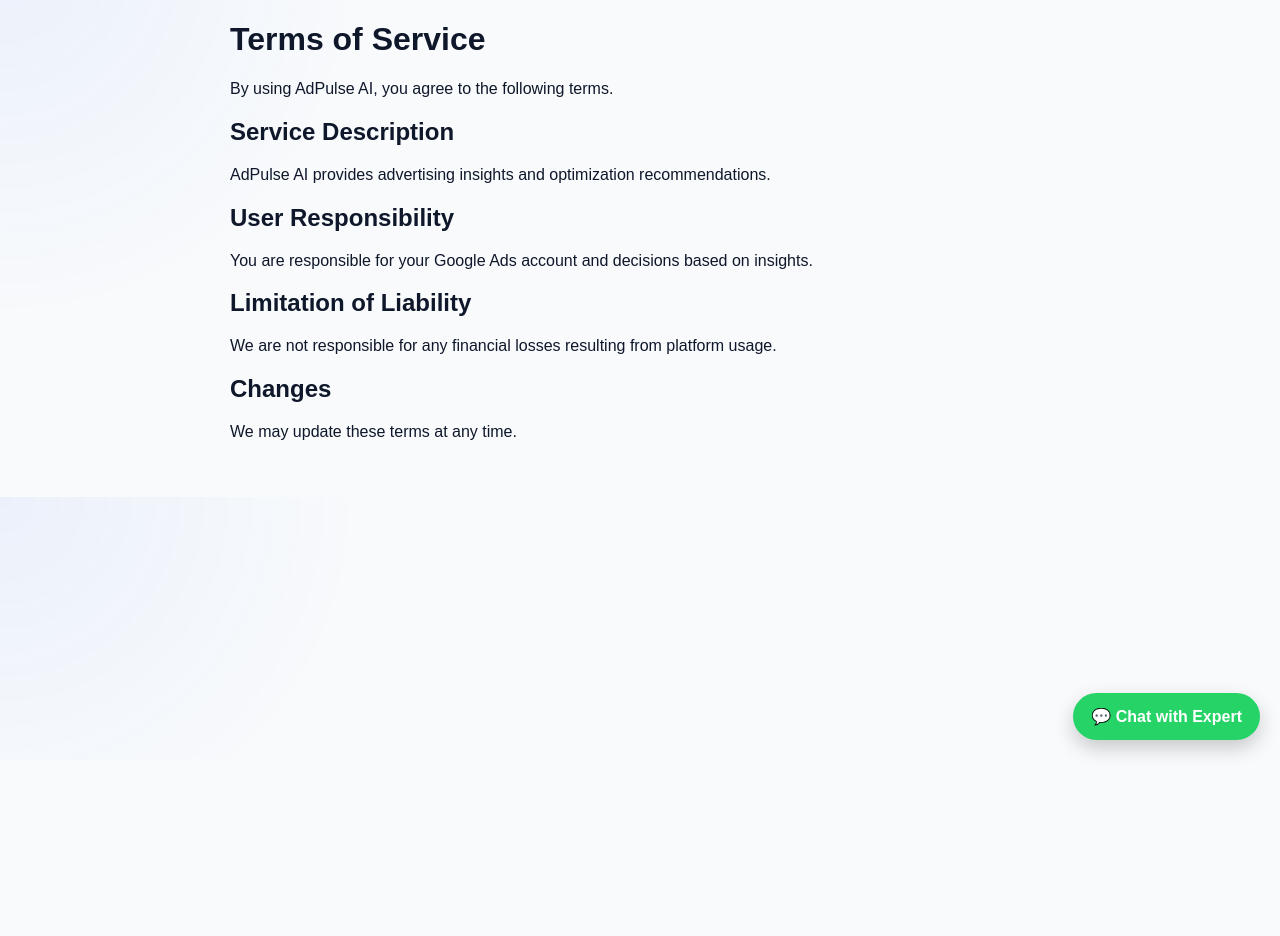
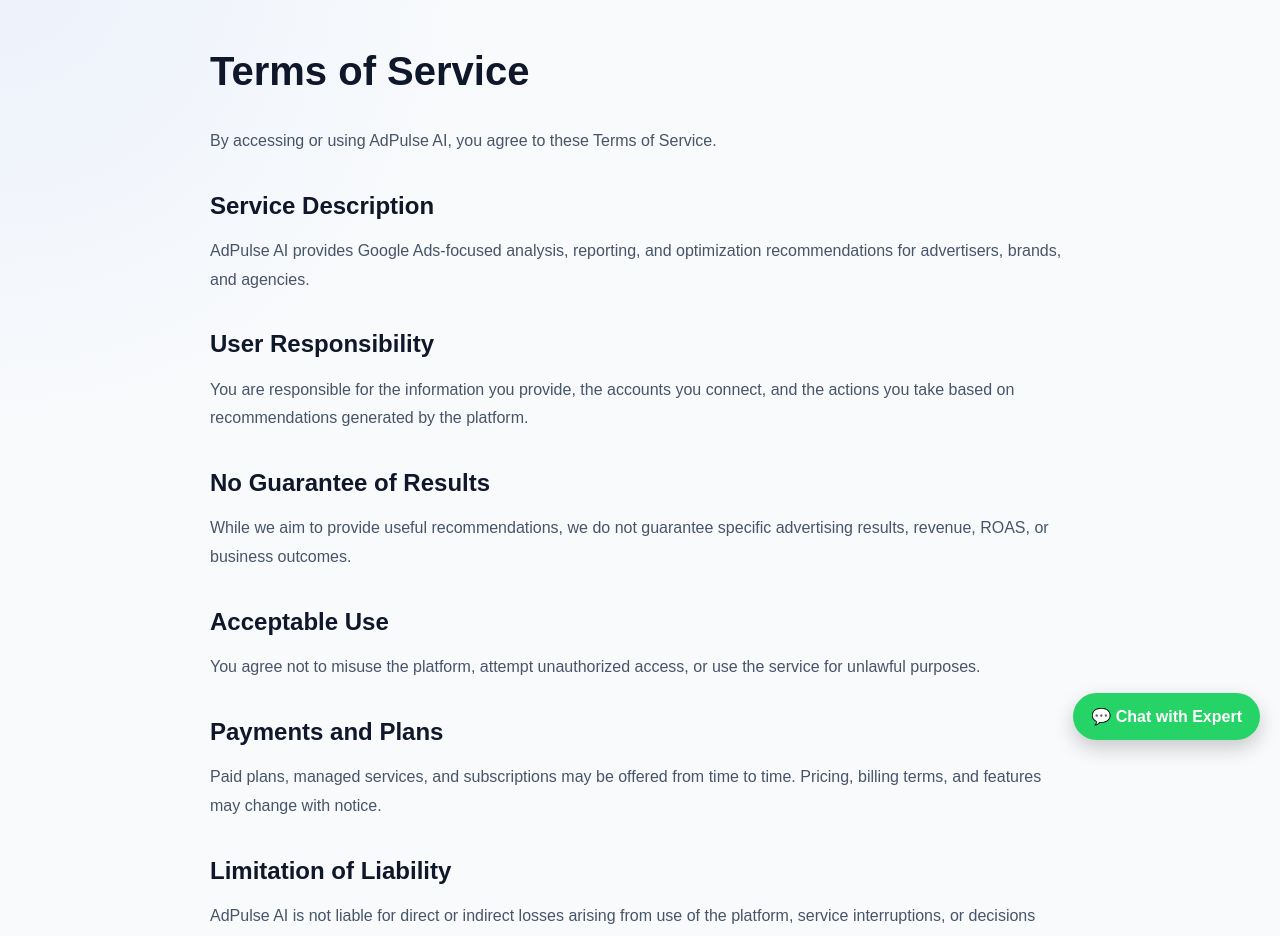
Before and after one commit to srinivarmab/adpulse-web, a Next.js app: page /terms in a window 1280 px wide. Shown: the part 40-976 px from the top of the page. Before the commit the page ends 800 px from the top, so only its background shows below. Built offline with nearby package versions, Linux system fonts and the light colour scheme.

Commit message:
Update page.js

```diff
--- a/app/terms/page.js
+++ b/app/terms/page.js
@@ -1,31 +1,83 @@
-export default function Terms() {
+export default function TermsPage() {
   return (
-    <div style={{ padding: "40px", maxWidth: "900px", margin: "0 auto" }}>
-      <h1>Terms of Service</h1>
-
-      <p>
-        By using AdPulse AI, you agree to the following terms.
+    <div style={wrap}>
+      <h1 style={h1}>Terms of Service</h1>
+      <p style={p}>
+        By accessing or using AdPulse AI, you agree to these Terms of Service.
       </p>
 
-      <h2>Service Description</h2>
-      <p>
-        AdPulse AI provides advertising insights and optimization recommendations.
+      <h2 style={h2}>Service Description</h2>
+      <p style={p}>
+        AdPulse AI provides Google Ads-focused analysis, reporting, and
+        optimization recommendations for advertisers, brands, and agencies.
       </p>
 
-      <h2>User Responsibility</h2>
-      <p>
-        You are responsible for your Google Ads account and decisions based on insights.
+      <h2 style={h2}>User Responsibility</h2>
+      <p style={p}>
+        You are responsible for the information you provide, the accounts you
+        connect, and the actions you take based on recommendations generated by
+        the platform.
       </p>
 
-      <h2>Limitation of Liability</h2>
-      <p>
-        We are not responsible for any financial losses resulting from platform usage.
+      <h2 style={h2}>No Guarantee of Results</h2>
+      <p style={p}>
+        While we aim to provide useful recommendations, we do not guarantee
+        specific advertising results, revenue, ROAS, or business outcomes.
       </p>
 
-      <h2>Changes</h2>
-      <p>
-        We may update these terms at any time.
+      <h2 style={h2}>Acceptable Use</h2>
+      <p style={p}>
+        You agree not to misuse the platform, attempt unauthorized access, or use
+        the service for unlawful purposes.
+      </p>
+
+      <h2 style={h2}>Payments and Plans</h2>
+      <p style={p}>
+        Paid plans, managed services, and subscriptions may be offered from time
+        to time. Pricing, billing terms, and features may change with notice.
+      </p>
+
+      <h2 style={h2}>Limitation of Liability</h2>
+      <p style={p}>
+        AdPulse AI is not liable for direct or indirect losses arising from use of
+        the platform, service interruptions, or decisions made based on platform
+        insights.
+      </p>
+
+      <h2 style={h2}>Changes to Terms</h2>
+      <p style={p}>
+        We may update these terms at any time. Continued use of the platform means
+        you accept the updated terms.
+      </p>
+
+      <h2 style={h2}>Contact</h2>
+      <p style={p}>
+        For questions about these terms, contact: <strong>support@yourdomain.com</strong>
       </p>
     </div>
   );
 }
+
+const wrap = {
+  maxWidth: "900px",
+  margin: "0 auto",
+  padding: "48px 20px",
+  lineHeight: 1.8,
+  color: "#0f172a"
+};
+
+const h1 = {
+  fontSize: "40px",
+  marginBottom: "20px"
+};
+
+const h2 = {
+  fontSize: "24px",
+  marginTop: "28px",
+  marginBottom: "10px"
+};
+
+const p = {
+  color: "#475569",
+  margin: 0
+};
```
